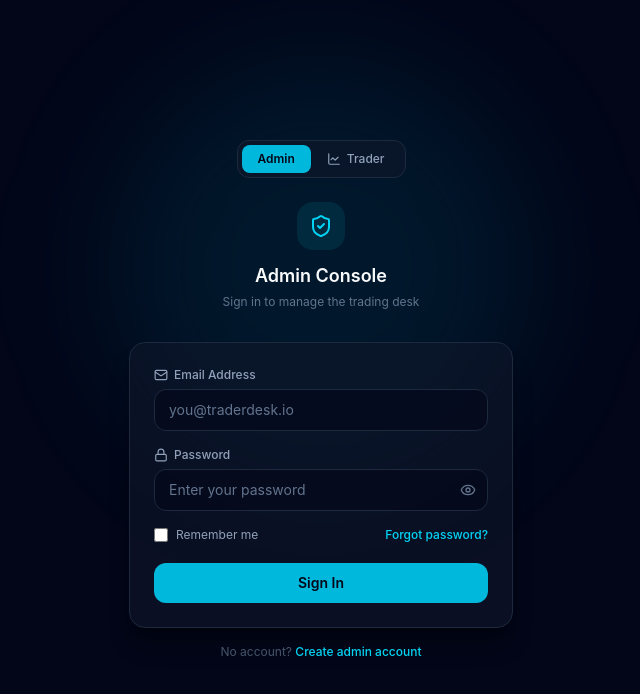
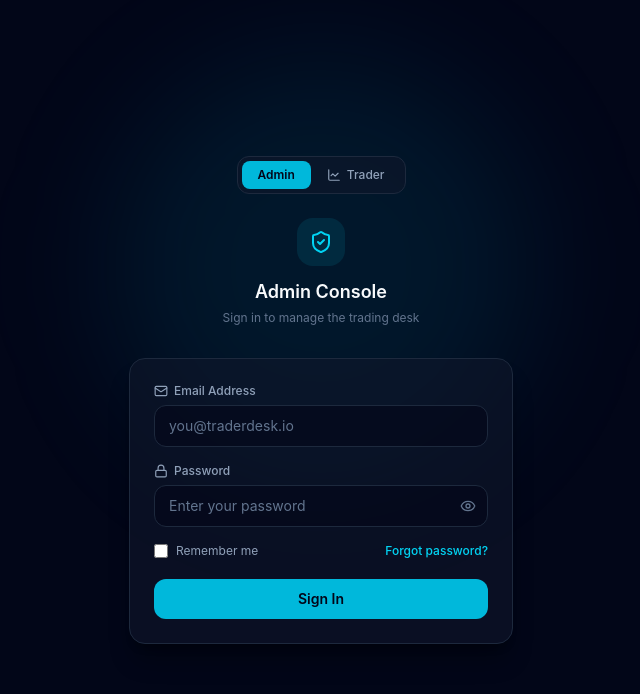
Before and after one commit to ADITYABANKEY07/traderdash, a React (Vite) app in the folder client/: page /admin-login in a window 1280 px wide. Shown: the top 694 px of the page, without its empty margins (319-959 px from the left). Built offline with nearby package versions, Linux system fonts and the light colour scheme.

Commit message:
Remove admin signup link from AdminLogin component

```diff
--- a/client/src/authpages/AdminLogin.jsx
+++ b/client/src/authpages/AdminLogin.jsx
@@ -165,13 +165,6 @@ const AdminLogin = () => {
             </button>
           </form>
         </div>
-
-        <p className="mt-4 text-center text-xs text-slate-600">
-          No account?{" "}
-          <Link to="/admin-signup" className="font-medium text-cyan-400 hover:text-cyan-300 transition-colors">
-            Create admin account
-          </Link>
-        </p>
       </div>
     </div>
   );
```
